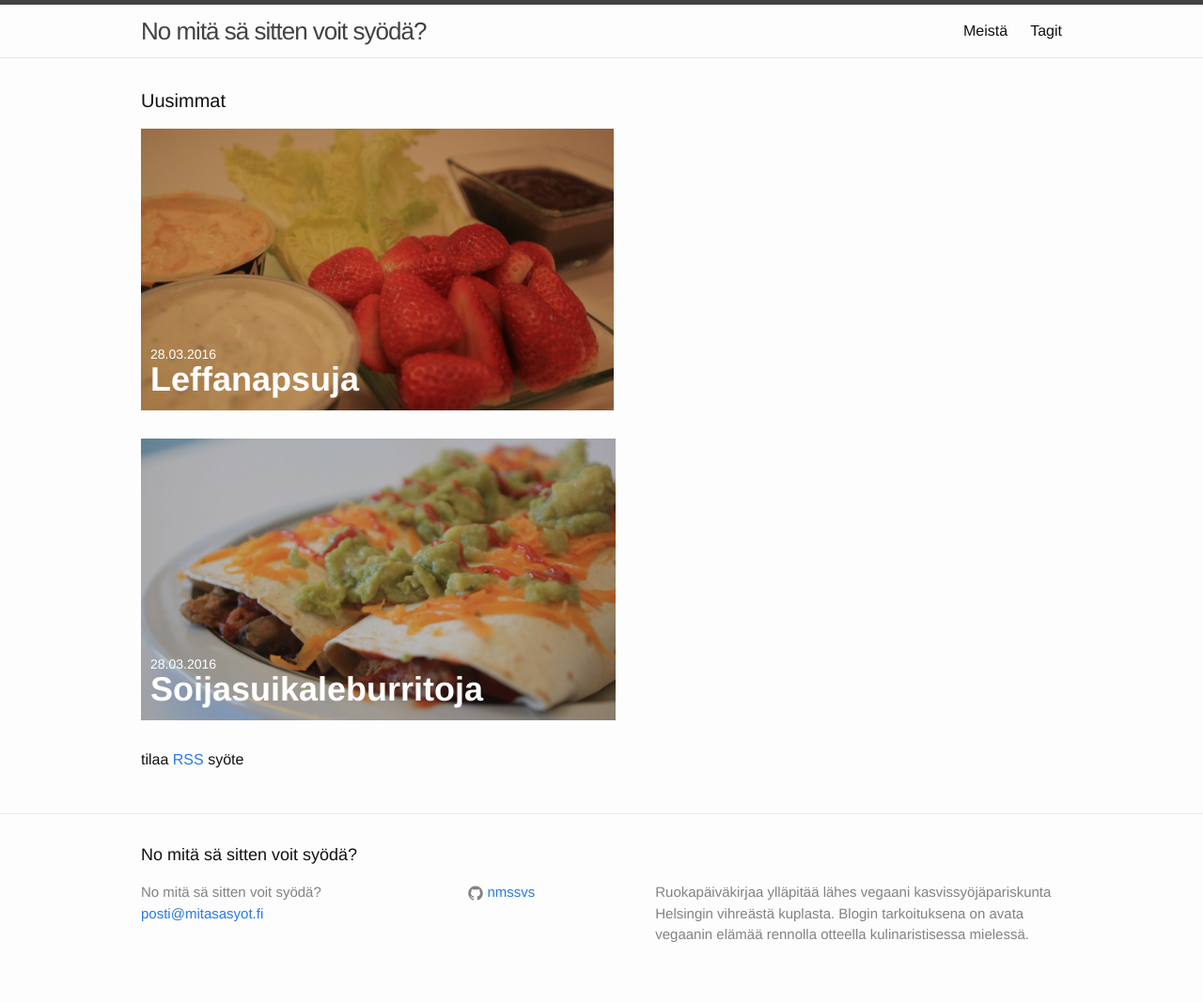
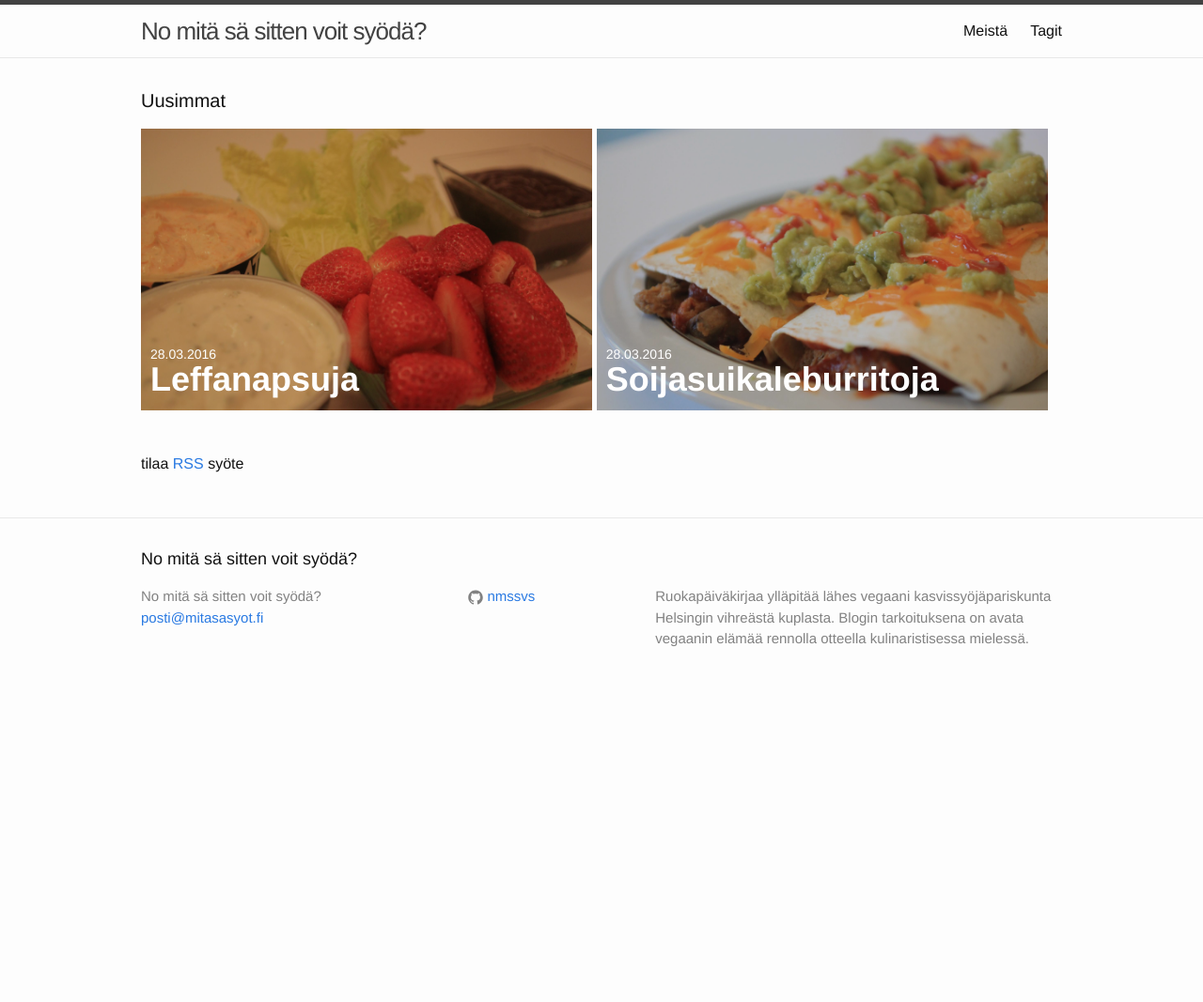
Before and after one commit to nmssvs/nmssvs.github.io, a Jekyll site: the page built from index.html, in a window 1280 px wide. Shown: the whole page at 94% size. Built offline with Jekyll 4.4.1, drawn with Linux system fonts in a browser that asks for light colours; after the commit the page ends 900 px from its top, so only the background shows below that.

Commit message:
display post list as inline block

```diff
--- a/_sass/_layout.scss
+++ b/_sass/_layout.scss
@@ -181,8 +181,14 @@
 
   > li {
     margin-bottom: $spacing-unit;
+    width: 49%;
+    display: inline-block;
+    vertical-align: top;
+  }
+}
+
+.post-block {
   position: relative;
-        width: 100%;
 
   > a {
     text-decoration: none;
@@ -210,7 +216,6 @@
     }
   }
 }
-}
 
 .post-meta {
   font-size: $small-font-size;
@@ -220,6 +225,10 @@
 .post-link {
   display: block;
   font-size: 24px;
+}
+
+p.rss-subscribe {
+  width: 100%;
 }
 
 
--- a/index.html
+++ b/index.html
@@ -9,11 +9,13 @@ layout: default
   <ul class="post-list">
     {% for post in site.posts %}
       <li>
+        <div class="post-block">
         <a class="post-link" href="{{ post.url | prepend: site.baseurl }}">
           <img src="{{ post.photo }}" alt="{{ post.title }}">
           <span class="post-meta">{{ post.date | date: "%d.%m.%Y" }}</span>
           <h2>{{ post.title }}</h2>
         </a>
+        </div>
       </li>
     {% endfor %}
   </ul>
```
Lines whose indentation alone changed are shown as unchanged.
